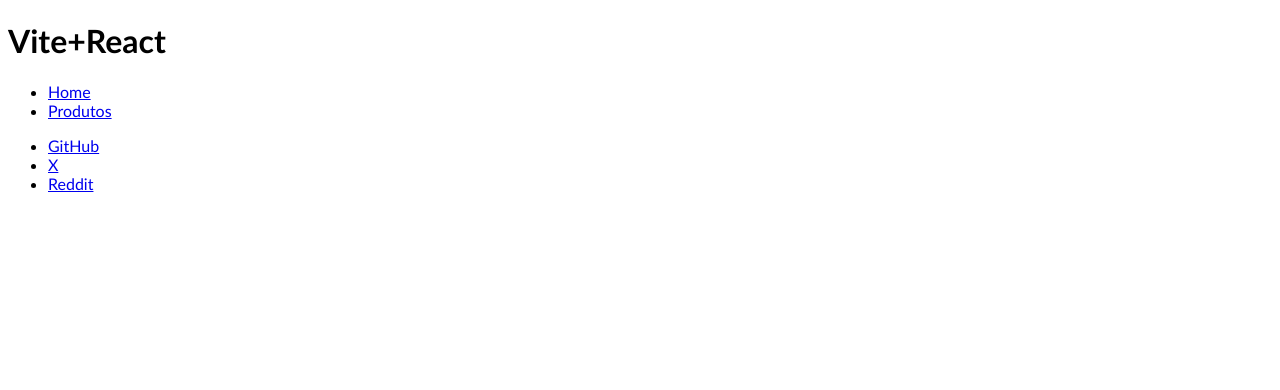
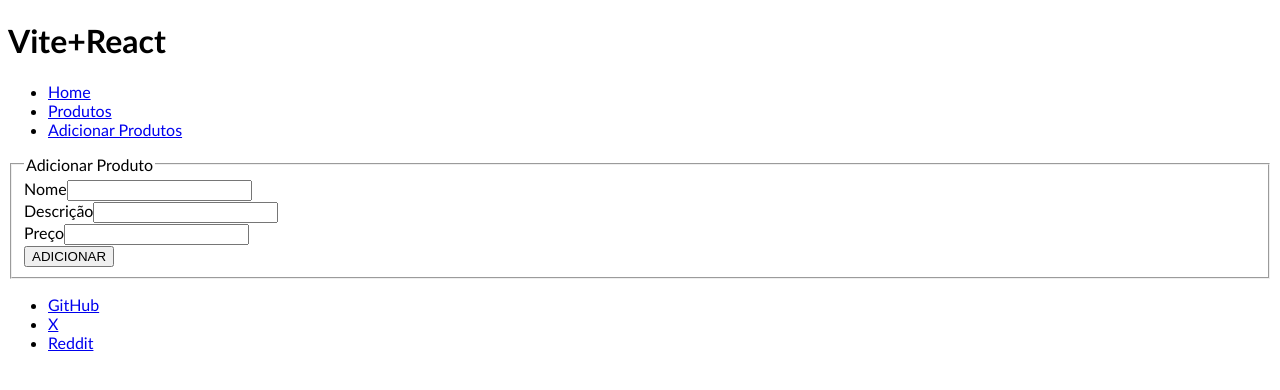
Before and after one commit to LeooGSantos/Cp_Ex2, a React (Vite) app: page /adicionar/produtos in a window 1280 px wide. Shown: the top 390 px of the page. Built offline with nearby package versions, Linux system fonts and the light colour scheme.

Commit message:
adicionar produto feito

```diff
--- a/package.json
+++ b/package.json
@@ -12,7 +12,7 @@
   "dependencies": {
     "react": "^18.2.0",
     "react-dom": "^18.2.0",
-    "react-icons": "^4.10.1",
+    "react-icons": "^4.11.0",
     "react-router-dom": "^6.16.0",
     "uuid": "^9.0.1"
   },
--- a/src/components/Cabecalho.jsx
+++ b/src/components/Cabecalho.jsx
@@ -10,6 +10,7 @@
                     <ul>
                         <li><Link to="/">Home</Link></li>
                         <li><Link to="/produtos">Produtos</Link></li>
+                        <li><Link to="/adicionar/produtos">Adicionar Produtos</Link></li>
                     </ul>
                 </nav>
             </header>
--- a/src/main.jsx
+++ b/src/main.jsx
@@ -9,7 +9,7 @@
 import Erro from './routes/Erro.jsx';
 import EditarProdutos from './routes/EditarProdutos.jsx';
 import ExcluirProdutos from './routes/ExcluirProdutos.jsx'
-import AdicionarProdutos from './routes/AdicionarProdutos.jsx'
+import AdicionarProdutos from './routes/AdicionarProdutos.jsx';
 
 const router = createBrowserRouter(
   [
--- a/src/routes/AdicionarProdutos.jsx
+++ b/src/routes/AdicionarProdutos.jsx
@@ -1,39 +1,67 @@
-import React from 'react';
-import { v4 as uuidv4 } from 'uuid';
-import { ListaProdutos } from "../components/ListaProdutos";
+import React, { useState } from 'react';
+import { useNavigate } from 'react-router-dom';
+import { ListaProdutos } from '../components/ListaProdutos';
 
+export default function AdicionarProdutos() {
+  document.title = "ADICIONAR PRODUTO";
 
-export default function AdicionarProdutos(){
-    document.title = "ADICIONAR PRODUTOS";
+  const navigate = useNavigate();
 
-const App = () => {
-    const [list, setList] = useState(ListaProdutos);
-    const [name, setName] = useState('');
+  // armazena as informações do novo produto
+  const [novoProduto, setNovoProduto] = useState({
+    nome: '',
+    desc: '',
+    preco: '',
+    img: '',
+  });
 
-    function handleChange(event) {
-        setName(event.target.value);
+  const handleChange = (e) => {
+    const { name, value } = e.target;
+    setNovoProduto({ ...novoProduto, [name]: value });
   }
 
-    function handleAdd() {
-        const novaLista = list.concat({name, id:uuidv4()});
+  const handleSubmit = (e) => {
+    e.preventDefault();
 
-        setList(novaLista);
+    const proximoId = Math.max(...ListaProdutos.map((produto) => produto.id), 0) + 1;
 
-        setName('');
+    const novoProdutoId = {
+      id: proximoId.toString(),
+
+      ...novoProduto,
+    };
+
+    ListaProdutos.push(novoProdutoId);
+
+    alert("Produto adicionado com SUCESSO!");
+
+    navigate('/produtos');
   }
 
   return (
     <>
       <div>
-          <input type="text" value={name} onChange={handleChange} />
-          <button type="btn" onClick={handleAdd}>Adicionar Produto</button>
+        <form onSubmit={handleSubmit}>
+          <fieldset>
+            <legend>Adicionar Produto</legend>
+            <div>
+              <label htmlFor="idNome">Nome</label>
+              <input type="text" name="nome" id="idNome" value={novoProduto.nome} onChange={handleChange} />
             </div>
-
-        <ul>
-          {list.map((item) => (
-            <li key={produtos.id}>{produtos.name}</li>
-          ))}
-        </ul>
+            <div>
+              <label htmlFor="idDesc">Descrição</label>
+              <input type="text" name="desc" id="idDesc" value={novoProduto.desc} onChange={handleChange} />
+            </div>
+            <div>
+              <label htmlFor="idPreco">Preço</label>
+              <input type="text" name="preco" id="idPreco" value={novoProduto.preco} onChange={handleChange} />
+            </div>
+            <div>
+              <button>ADICIONAR</button>
+            </div>
+          </fieldset>
+        </form>
+      </div>
     </>
   );
-  }};
+}
--- a/src/routes/Produtos.jsx
+++ b/src/routes/Produtos.jsx
@@ -6,7 +6,7 @@
 import ModalData from "../components/ModalData";
 import {useState} from "react";
 import AdicionarProdutos from "./AdicionarProdutos";
-import {BiCartAdd as AddObj} from "react-icons/bi"
+
 
 export default function Produtos() {
 
@@ -51,7 +51,6 @@
           <tr>
             <td colSpan={6}>PRODUTOS</td>
           </tr>
-          <Link to={`/adicionar/produtos`}><AddObj/></Link>
         </tfoot>
       </table>
 
```
Also changed, not shown: src/components/ModalData1.jsx (deleted), 1 other file (tests, documents, lock files or other folders). Lines whose indentation alone changed are shown as unchanged.
